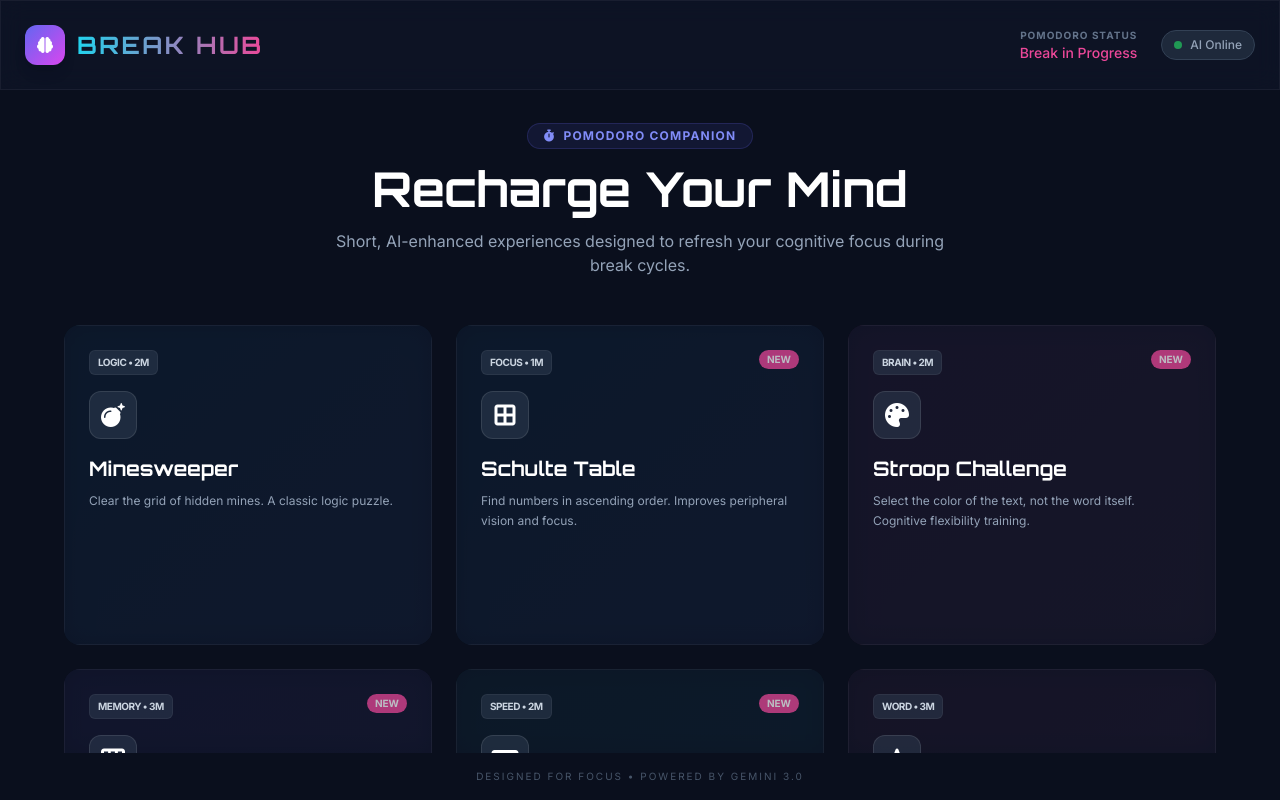
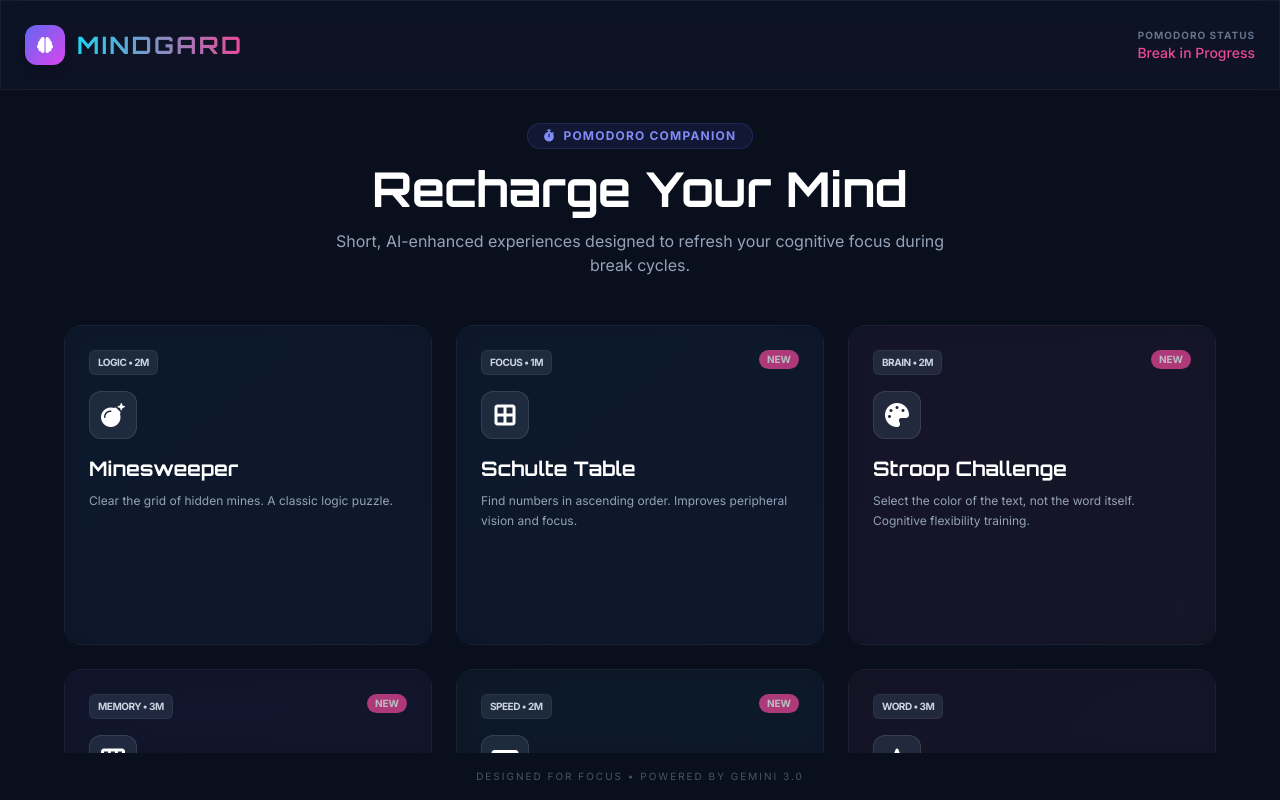
Before and after one commit to longnb085/mind-gard-game, a React (Vite) app: page / in a window 1280 px wide. Built offline with nearby package versions, Linux system fonts and the light colour scheme.

Commit message:
Update web name

```diff
--- a/App.tsx
+++ b/App.tsx
@@ -54,7 +54,7 @@ const App: React.FC = () => {
             <i className="fas fa-brain text-white"></i>
           </div>
           <h1 className="text-xl md:text-2xl font-orbitron font-bold tracking-widest bg-clip-text text-transparent bg-gradient-to-r from-cyan-400 to-pink-500">
-            BREAK HUB
+            MINDGARD
           </h1>
         </div>
 
@@ -63,10 +63,10 @@ const App: React.FC = () => {
             <span className="text-[10px] text-slate-500 font-bold uppercase tracking-widest">Pomodoro Status</span>
             <span className="text-sm text-pink-500 font-medium">Break in Progress</span>
           </div>
-          <div className="px-3 py-1.5 rounded-full bg-slate-800 border border-slate-700 text-xs font-medium text-slate-400 flex items-center gap-2">
+          {/* <div className="px-3 py-1.5 rounded-full bg-slate-800 border border-slate-700 text-xs font-medium text-slate-400 flex items-center gap-2">
             <span className="w-2 h-2 rounded-full bg-green-500 animate-pulse"></span>
             AI Online
-          </div>
+          </div> */}
         </div>
       </header>
 
--- a/index.html
+++ b/index.html
@@ -4,7 +4,7 @@
 <head>
     <meta charset="UTF-8">
     <meta name="viewport" content="width=device-width, initial-scale=1.0">
-    <title>Break Hub - Pomodoro Companion</title>
+    <title>MindGard Game</title>
     <script src="https://cdn.tailwindcss.com"></script>
     <link rel="preconnect" href="https://fonts.googleapis.com">
     <link rel="preconnect" href="https://fonts.gstatic.com" crossorigin>
--- a/metadata.json
+++ b/metadata.json
@@ -1,5 +1,5 @@
 {
-  "name": "Break Hub - Pomodoro Companion",
+  "name": "MindGard Game",
   "description": "A collection of short, AI-powered games designed to refresh your focus during Pomodoro breaks, including Hangman and Minesweeper.",
   "requestFramePermissions": []
 }
--- a/package.json
+++ b/package.json
@@ -1,5 +1,5 @@
 {
-  "name": "break-hub---pomodoro-companion",
+  "name": "mindgard-game",
   "private": true,
   "version": "0.0.0",
   "type": "module",
```
